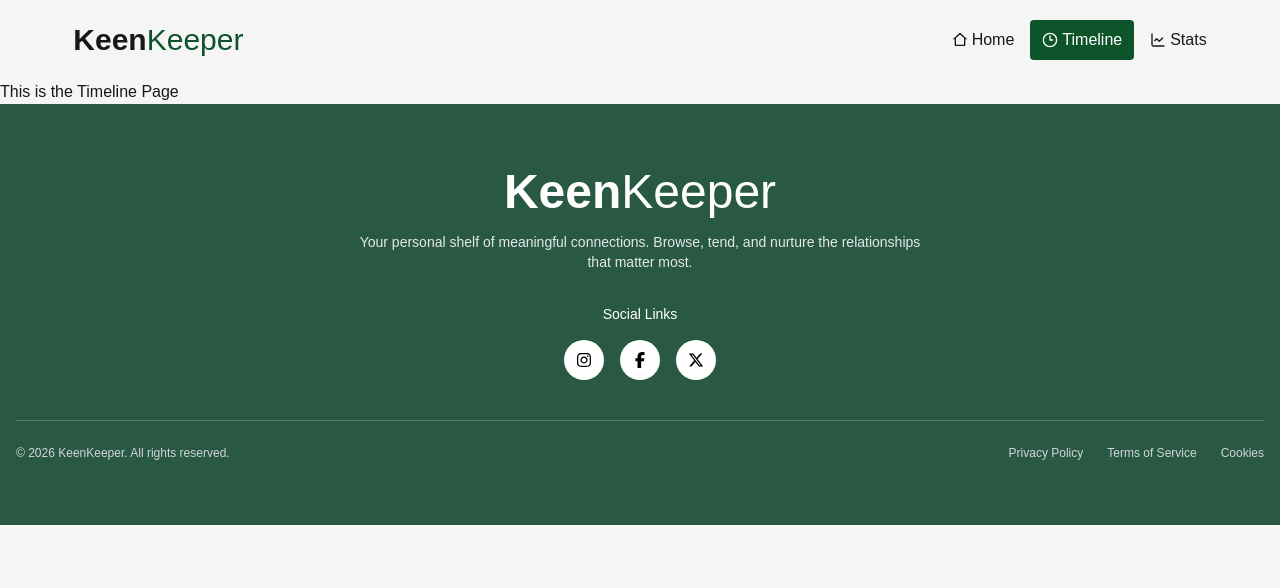
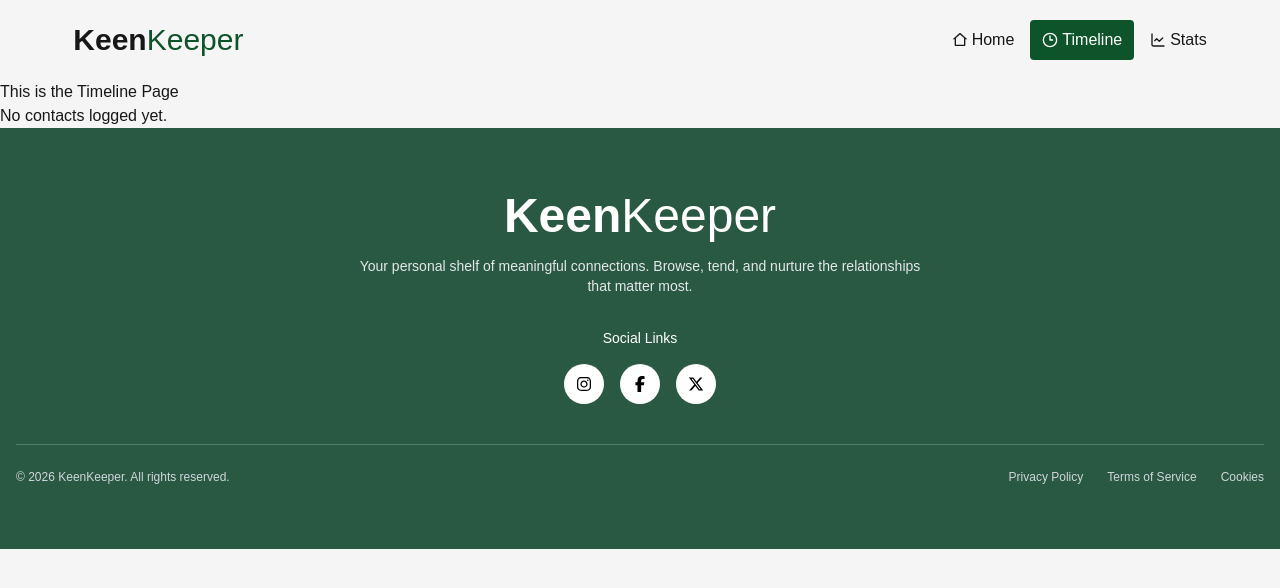
Before and after one commit to SayemImran/keen-keeper, a Next.js app: page /timeline in a window 1280 px wide. Shown: the top 588 px of the page. Built offline with nearby package versions, Linux system fonts and the light colour scheme; what next would draw is missing.

Commit message:
contextAPI, TimeLine feature added

```diff
--- a/package.json
+++ b/package.json
@@ -15,6 +15,7 @@
     "react": "19.2.4",
     "react-dom": "19.2.4",
     "react-icons": "^5.6.0",
+    "react-toastify": "^11.0.5",
     "reacticons": "^0.0.1"
   },
   "devDependencies": {
--- /dev/null
+++ b/src/UserContext.js
@@ -0,0 +1,2 @@
+import { createContext } from "react";
+export const UserContext = createContext();
--- a/src/app/layout.js
+++ b/src/app/layout.js
@@ -12,6 +12,8 @@ import { Geist, Geist_Mono } from "next/font/google";
 import "./globals.css";
 import Navbar from "@/components/navbar/Navbar";
 import Footer from "@/components/footer/Footer";
+import { ToastContainer } from "react-toastify";
+import { ContactProvider } from "@/context/ContextProvider";
 
 const geistSans = Geist({
   variable: "--font-geist-sans",
@@ -25,7 +27,8 @@ const geistMono = Geist_Mono({
 
 export const metadata = {
   title: "Keen Keeper",
-  description: "Your personal shelf of meaningful connections. Browse, tend, and nurture the relationships that matter most.",
+  description:
+    "Your personal shelf of meaningful connections. Browse, tend, and nurture the relationships that matter most.",
 };
 
 export default function RootLayout({ children }) {
@@ -35,10 +38,13 @@ export default function RootLayout({ children }) {
       className={`${geistSans.variable} ${geistMono.variable} h-full antialiased`}
     >
       <body className="min-h-full flex flex-col">
-        <Navbar/>
-        {children}
-        <Footer/>
-        </body>
+        <Navbar />
+        <ContactProvider>
+          {children}
+          <Footer />
+          <ToastContainer />
+        </ContactProvider>
+      </body>
     </html>
   );
 }
--- a/src/app/page.js
+++ b/src/app/page.js
@@ -1,3 +1,4 @@
+
 import FriendsPage from "./friends/page";
 import Homepage from "./home/page";
 
--- a/src/app/timeline/page.jsx
+++ b/src/app/timeline/page.jsx
@@ -1,11 +1,28 @@
-import React from 'react';
+"use client";
+
+import { useContact } from "@/context/ContextProvider";
+
 
 const TimelinePage = () => {
-    return (
-        <div>
-            <h1>This is the Timeline Page</h1>
-        </div>
-    );
+  const { logs } = useContact(); // ← get logs from context, not props
+
+  return (
+    <div>
+      <h1>This is the Timeline Page</h1>
+      {logs.length === 0 ? (
+        <p>No contacts logged yet.</p>
+      ) : (
+        <ul>
+          {logs.map((log, index) => (
+            <li key={index}>
+              {log.name} - {log.contactType} -{" "}
+              {new Date(log.dateTime).toLocaleString()}
+            </li>
+          ))}
+        </ul>
+      )}
+    </div>
+  );
 };
 
 export default TimelinePage;
--- a/src/components/card/FriendAction.jsx
+++ b/src/components/card/FriendAction.jsx
@@ -1,14 +1,19 @@
 "use client";
 
+import { useContact } from "@/context/ContextProvider";
 import { Phone, MessageSquare, Video } from "lucide-react";
+import { toast } from "react-toastify";
 
 const FriendActions = ({ user }) => {
+  const { addLog } = useContact();
   const handleContact = (type) => {
     const information = {
       name: user.name,
       contactType: type,
       dateTime: new Date().toISOString(),
     };
+    toast.success(`Contacted ${user.name} via ${type}!`);
+    addLog(information);
     console.log("Contacted", information);
   };
 
--- /dev/null
+++ b/src/context/ContextProvider.jsx
@@ -0,0 +1,22 @@
+"use client";
+
+import { createContext, useContext, useState } from "react";
+
+const ContactContext = createContext();
+
+export const ContactProvider = ({ children }) => {
+  const [logs, setLogs] = useState([]);
+
+  const addLog = (info) => {
+    setLogs((prev) => [...prev, info]);
+  };
+
+  return (
+    <ContactContext.Provider value={{ logs, addLog }}>
+      {children}
+    </ContactContext.Provider>
+  );
+};
+
+// custom hook (optional but clean)
+export const useContact = () => useContext(ContactContext);
```
Also changed, not shown: 1 other file (tests, documents, lock files or other folders).
